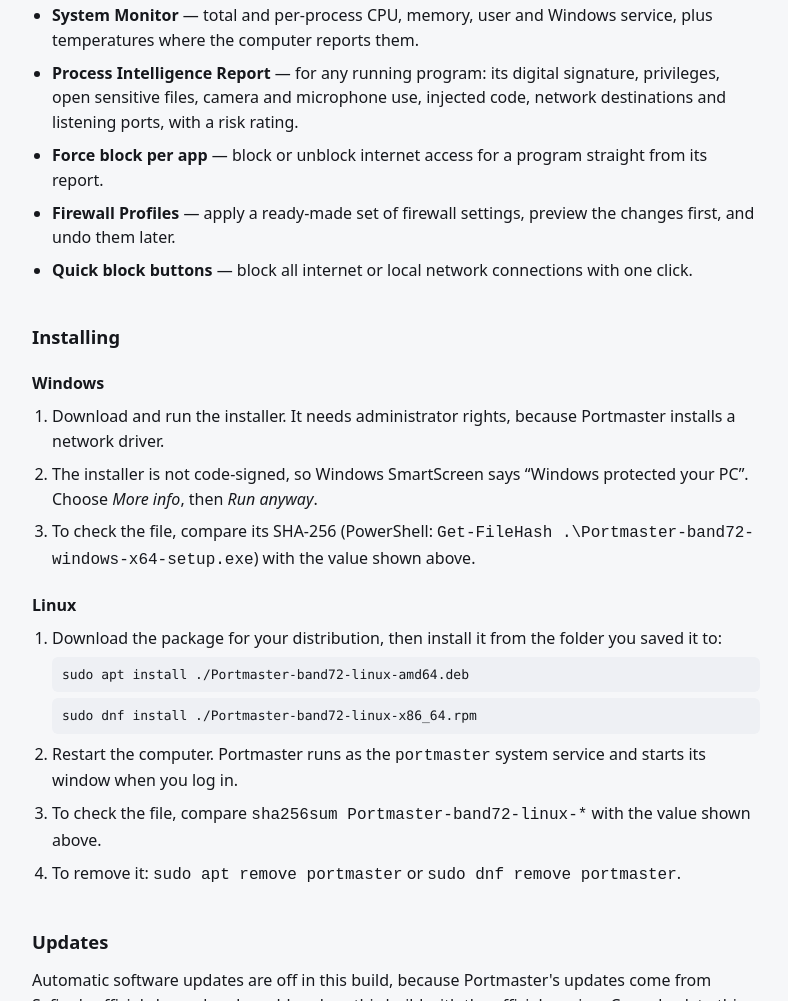
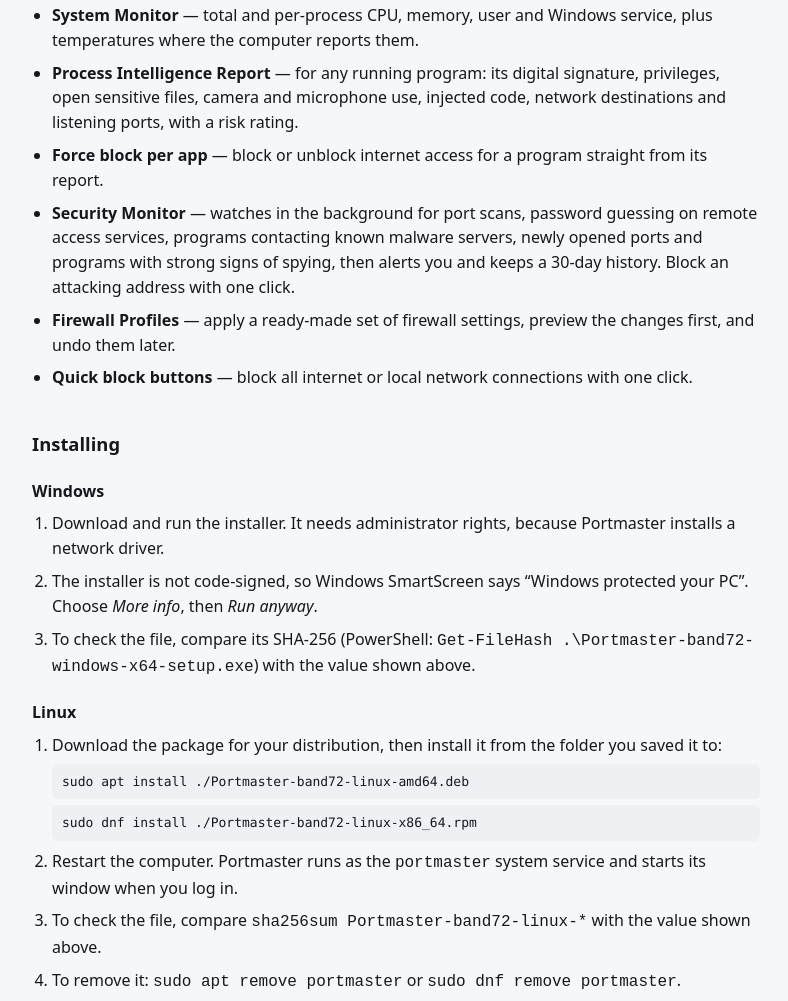
Before and after one commit to band72/portmaster-releases, a plain HTML site: page index.html in a window 1280 px wide. Shown: the part 938-1939 px from the top of the page, without its empty margins (244-1032 px from the left). Drawn offline with Linux system fonts and the light colour scheme; no server answers.

Commit message:
Add the Security Monitor to the feature list
Co-Authored-By: Claude Opus 5.5 <noreply@anthropic.com>

```diff
--- a/index.html
+++ b/index.html
@@ -4,7 +4,7 @@
   <meta charset="utf-8">
   <meta name="viewport" content="width=device-width, initial-scale=1">
   <title>Portmaster band72 Build</title>
-  <meta name="description" content="Download the unofficial band72 Windows and Linux build of the Portmaster application firewall, with System Monitor, Process Intelligence Report and Firewall Profiles.">
+  <meta name="description" content="Download the unofficial band72 Windows and Linux build of the Portmaster application firewall, with Security Monitor, System Monitor, Process Intelligence Report and Firewall Profiles.">
   <style>
     :root {
       --bg: #f6f7f9;
@@ -164,6 +164,7 @@
     <li><strong>System Monitor</strong> — total and per-process CPU, memory, user and Windows service, plus temperatures where the computer reports them.</li>
     <li><strong>Process Intelligence Report</strong> — for any running program: its digital signature, privileges, open sensitive files, camera and microphone use, injected code, network destinations and listening ports, with a risk rating.</li>
     <li><strong>Force block per app</strong> — block or unblock internet access for a program straight from its report.</li>
+    <li><strong>Security Monitor</strong> — watches in the background for port scans, password guessing on remote access services, programs contacting known malware servers, newly opened ports and programs with strong signs of spying, then alerts you and keeps a 30-day history. Block an attacking address with one click.</li>
     <li><strong>Firewall Profiles</strong> — apply a ready-made set of firewall settings, preview the changes first, and undo them later.</li>
     <li><strong>Quick block buttons</strong> — block all internet or local network connections with one click.</li>
   </ul>
```
Also changed, not shown: 1 other file.
